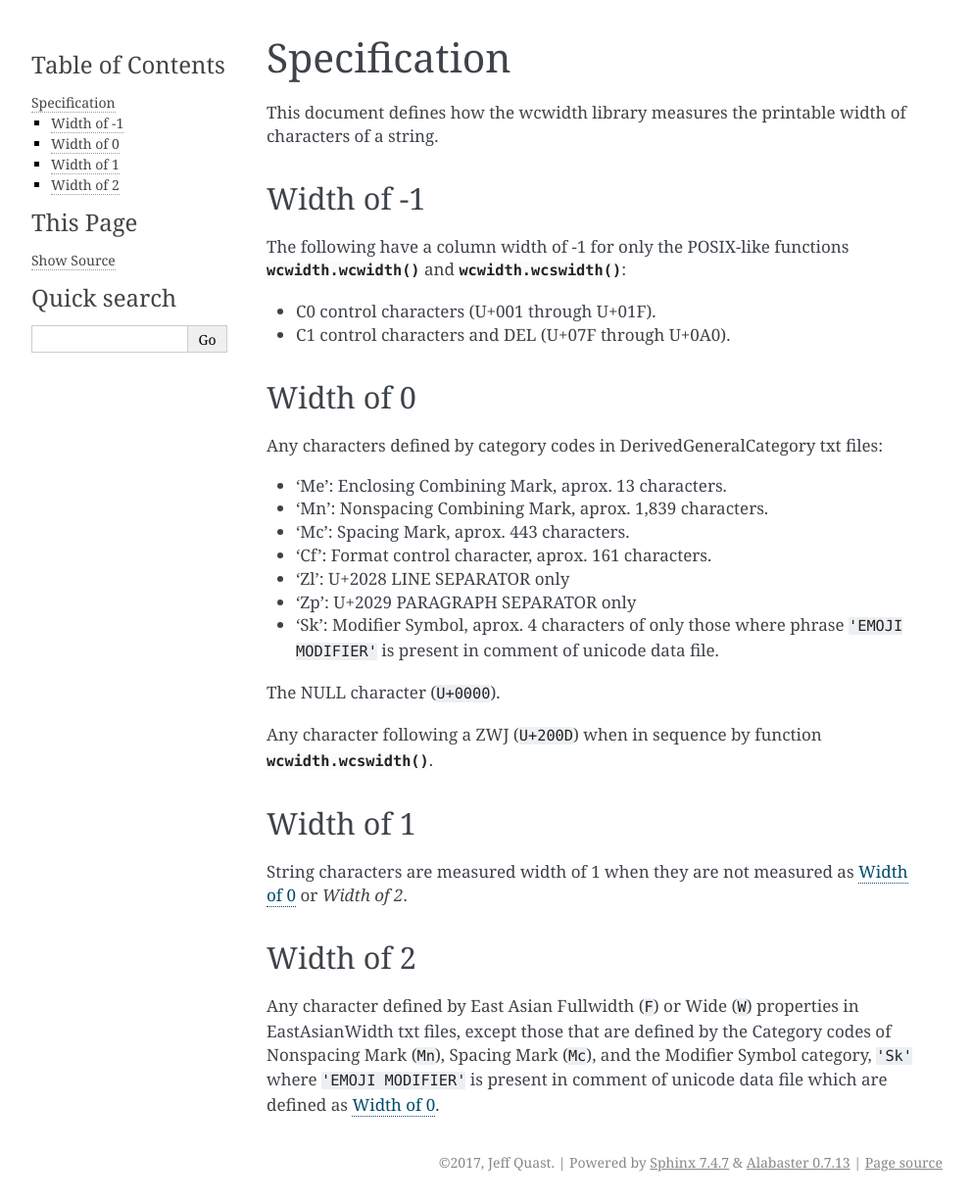
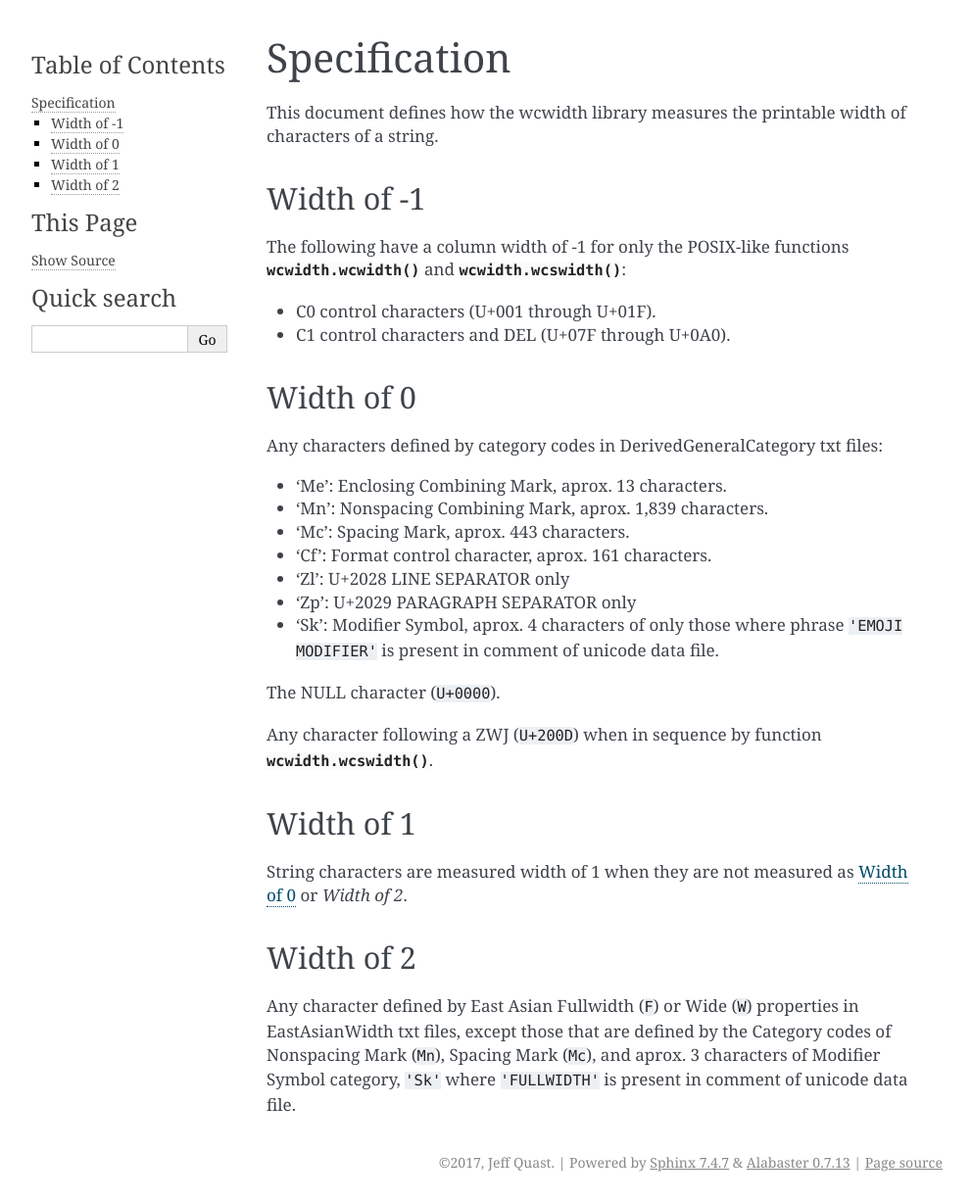
Before and after one commit to jquast/wcwidth, a Sphinx documentation site: the page built from docs/specs.rst, in a window 1280 px wide. Shown: the whole page at 98% size, without its empty margins (148-1140 px from the left). Built offline with Sphinx 7.4.7, drawn with Linux system fonts in a browser that asks for light colours.

Commit message:
bugfix in spec phrasing of FULLWIDTH 'Sk'

```diff
--- a/docs/specs.rst
+++ b/docs/specs.rst
@@ -46,7 +46,6 @@ Width of 2
 
 Any character defined by East Asian Fullwidth (``F``) or Wide (``W``)
 properties in EastAsianWidth txt files, except those that are defined by the
-Category codes of Nonspacing Mark (``Mn``), Spacing Mark (``Mc``), and the
-Modifier Symbol category, ``'Sk'`` where ``'EMOJI MODIFIER'`` is present in
-comment of unicode
-data file which are defined as `Width of 0`_.
+Category codes of Nonspacing Mark (``Mn``), Spacing Mark (``Mc``), and aprox. 3
+characters of Modifier Symbol category, ``'Sk'`` where ``'FULLWIDTH'`` is
+present in comment of unicode data file.
```
